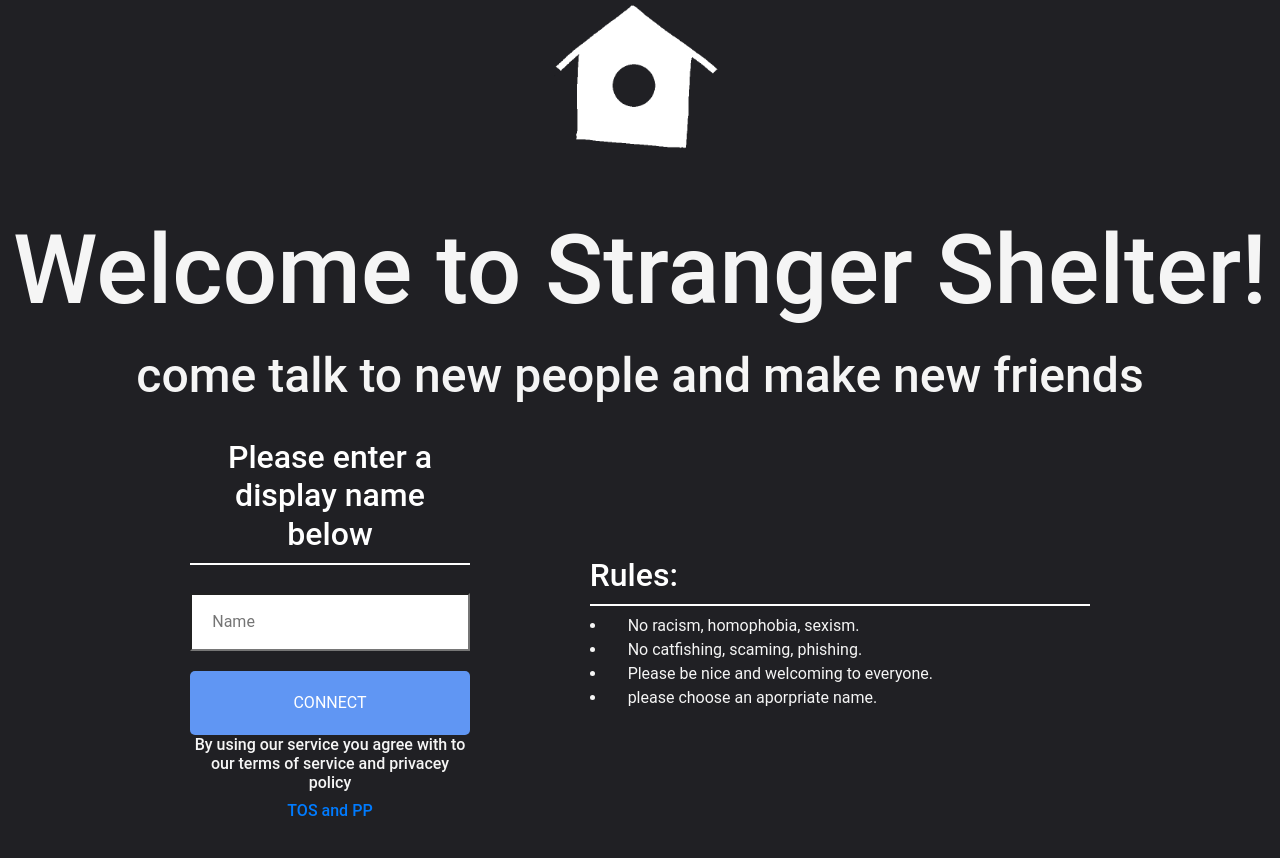
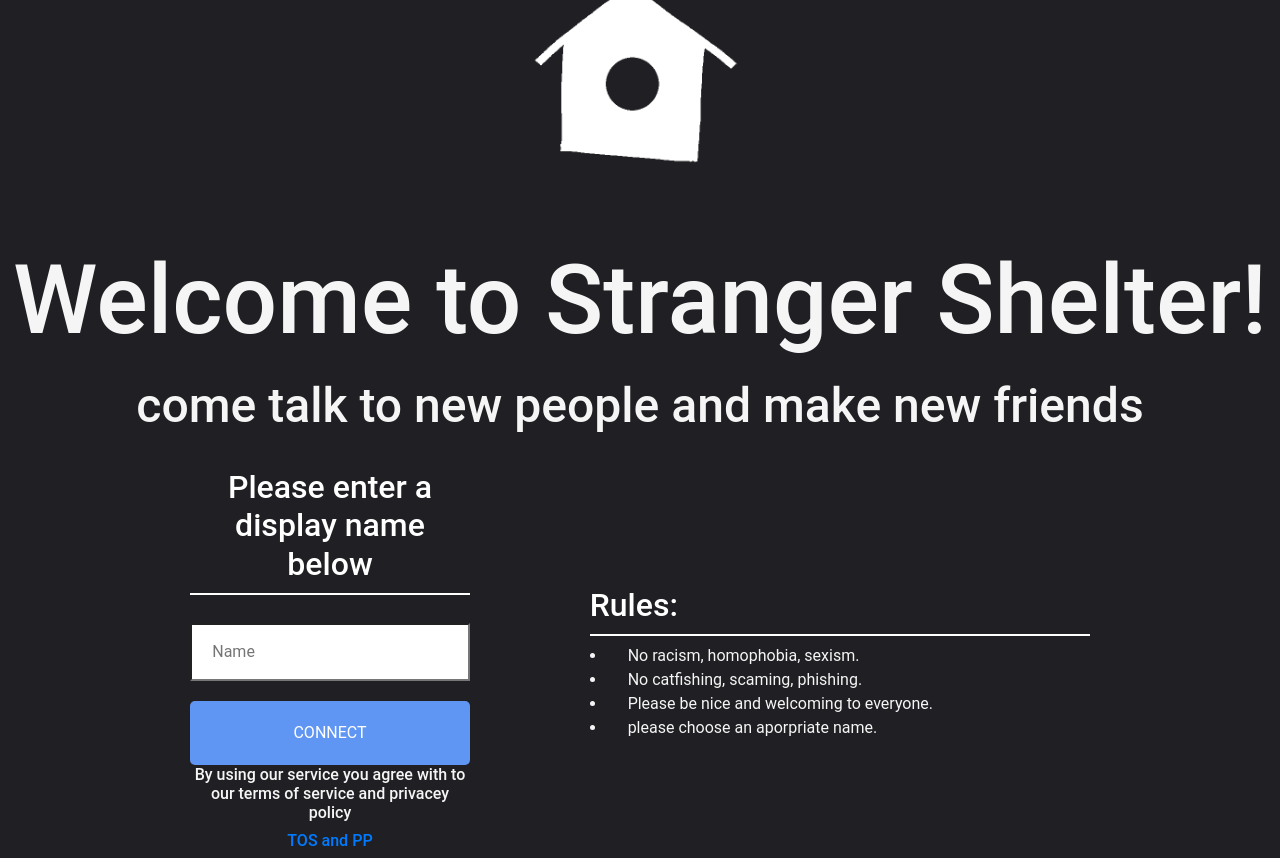
Before and after one commit to David-Xia0/StrangerShelter, a React (Create React App) app in the folder frontend/: page / in a window 1280 px wide. Before the commit the page ends 828 px from the top, so only its background shows below. Built offline with nearby package versions, Linux system fonts and the light colour scheme; no server answers.

Commit message:
moved userlist under log, and added a Find new Room button, but is not implemented yet

```diff
--- a/frontend/public/index.html
+++ b/frontend/public/index.html
@@ -32,7 +32,6 @@
     <meta name="description" content="Stranger Shelter is a great place to meet new people. Come talk to strangers and make new friends!">
     <meta name="url" content="https://strangershelter.com">
     <meta name="copyright" content="StrangerShelter">
-
     <div id="root"></div>
     <!--
       This HTML file is a template.
--- a/frontend/src/components/chatpage/ChatPage.css
+++ b/frontend/src/components/chatpage/ChatPage.css
@@ -29,14 +29,20 @@
 }
 
 .logo {
-  max-height: 30%;
-  max-width: 50%;
+  height: 300px;
+  width: 300px;
 }
 
 .userList {
   width: 100px;
   height: auto;
   background-color: royalblue;
+}
+
+.verticalContainer{
+  flex-direction: column;
+  width: 300px;
+  height: 700px;
 }
 
 @media (min-width: 320px) and (max-width: 480px) {
--- a/frontend/src/components/chatpage/ChatPage.js
+++ b/frontend/src/components/chatpage/ChatPage.js
@@ -101,7 +101,10 @@ const ChatPage = ({ location }) => {
       {toHomePage?<Redirect to='/'/>:null}
       {pageIsLoading? <div><LoadingPage/></div> :
       <div className="chatOuterContainer">
+      <div className="verticalContainer">
       <img className="logo" src={logo}></img>
+      <UserList users={users}/>
+      </div>
       <div className="chatContainerOutline">
         <div className="chatContainer">
           <InfoBar room={room} />
@@ -109,7 +112,7 @@ const ChatPage = ({ location }) => {
           <MessageInput message={message} setMessage={setMessage} sendMessage={sendMessage} />
         </div>
       </div>
-      <UserList users={users}/>
+
       <React.Fragment>
         <Prompt when = {!toHomePage} message='Are you sure you want to leave this chat room? you may not be able to come back' />
       </React.Fragment>
--- a/frontend/src/components/chatpage/userlist/UserList.css
+++ b/frontend/src/components/chatpage/userlist/UserList.css
@@ -43,7 +43,7 @@
 }
 
 .innerBox {
-    height: 500px;
+    height: 300px;
     width: 250px;
     padding-left: 5px;
     padding-top: 10px;
@@ -55,18 +55,18 @@
 .innerBoxOutline{
     justify-content: center;
     flex-direction: column;
-    height: 510px;
+    height: 310px;
     width: 260px;
     display: flex;
     padding-left: 5px;
     border-radius: 10px;
     background-color: azure;
+    border: 0px;
 }
 
 .outerBox{
     background-color: rgb(32,32,36);
-    height: 520px;
-    width: 350px;
+    height: 320px;
     padding-left: 10px;
     justify-content: center;
 }
--- a/frontend/src/components/chatpage/userlist/UserList.js
+++ b/frontend/src/components/chatpage/userlist/UserList.js
@@ -6,7 +6,7 @@ import onlineIcon from '../../../icons/onlineIcon.png';
 import './UserList.css';
 
 const UserList = ({ users }) => (
-<div className="outerBox">
+
   <div className="innerBoxOutline">
     <div className="innerBox">
       <h1 className="userTitle">People currently chatting:</h1>
@@ -30,8 +30,6 @@ const UserList = ({ users }) => (
       }
     </div>
   </div>
-  </div>
-
 );
 
 export default UserList;
--- a/frontend/src/components/joinpage/JoinPage.css
+++ b/frontend/src/components/joinpage/JoinPage.css
@@ -82,8 +82,8 @@ html, body {
 }
 
 .logo{
-  max-height: 30%;
-  max-width: 50%;
+  max-height: 300px;
+  max-width: 300px;
 }
 
 
```
Also changed, not shown: frontend/src/components/chatpage/findnewroombutton/FindNewRoomButtom.js (added), frontend/src/components/chatpage/findnewroombutton/FindNewRoomButton.css (added).
